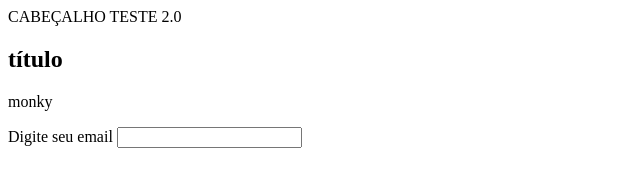
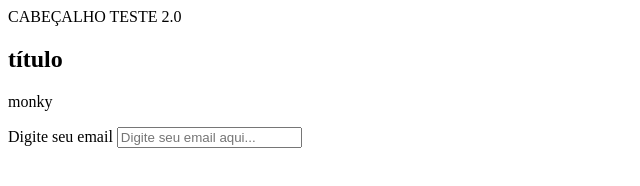
Before and after one commit to IsaacFGG/1v1-tecs_teste, a plain HTML site: page index.html in a window 1280 px wide. Shown: the full height of the page, 0-640 px from the left. Drawn offline with Linux system fonts and the light colour scheme.

Commit message:
input modfs

```diff
--- a/index.html
+++ b/index.html
@@ -17,7 +17,7 @@
                 <label>
                     Digite seu email
                 </label>
-                <input type="email">
+                <input type="email" placeholder="Digite seu email aqui...">
             </form>
         </article>
 
```
